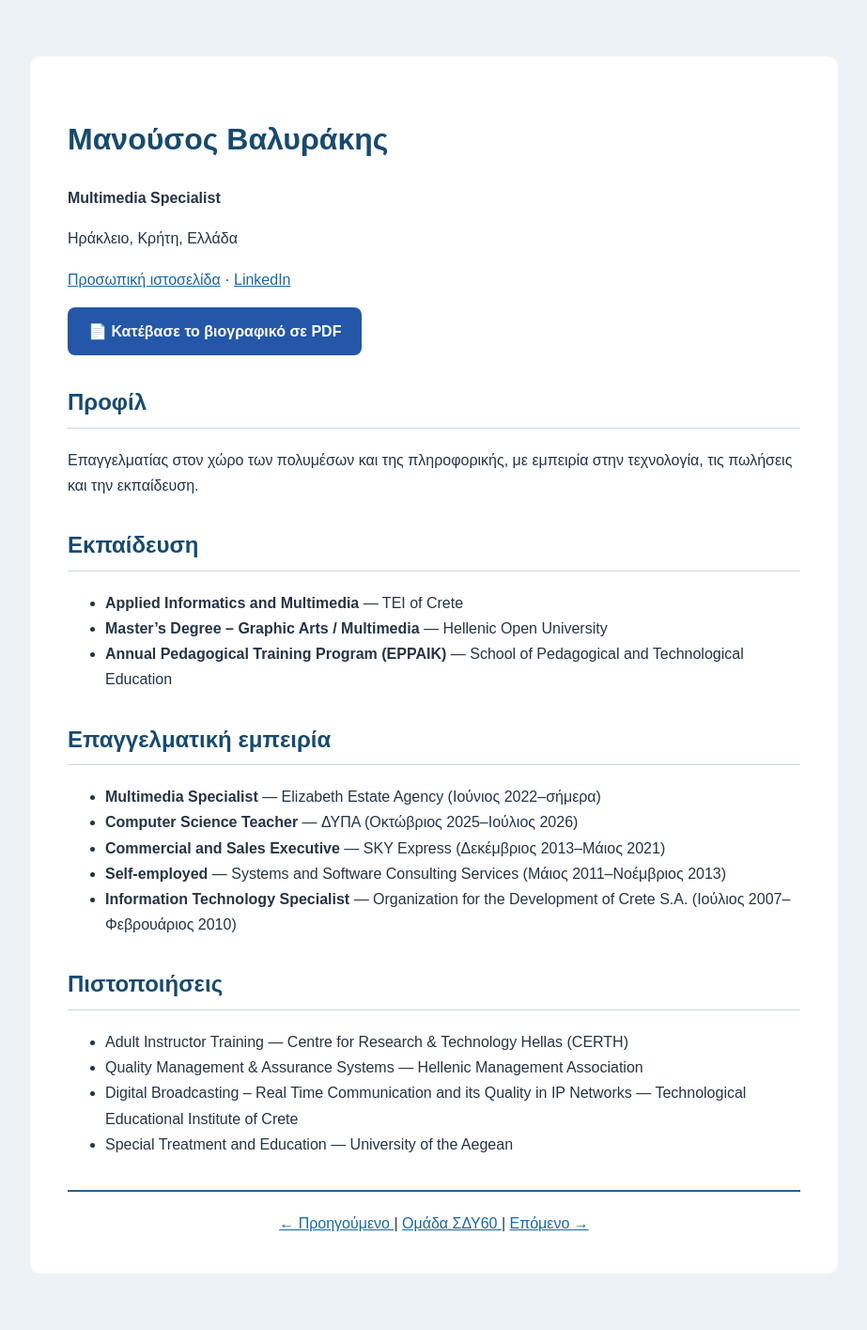
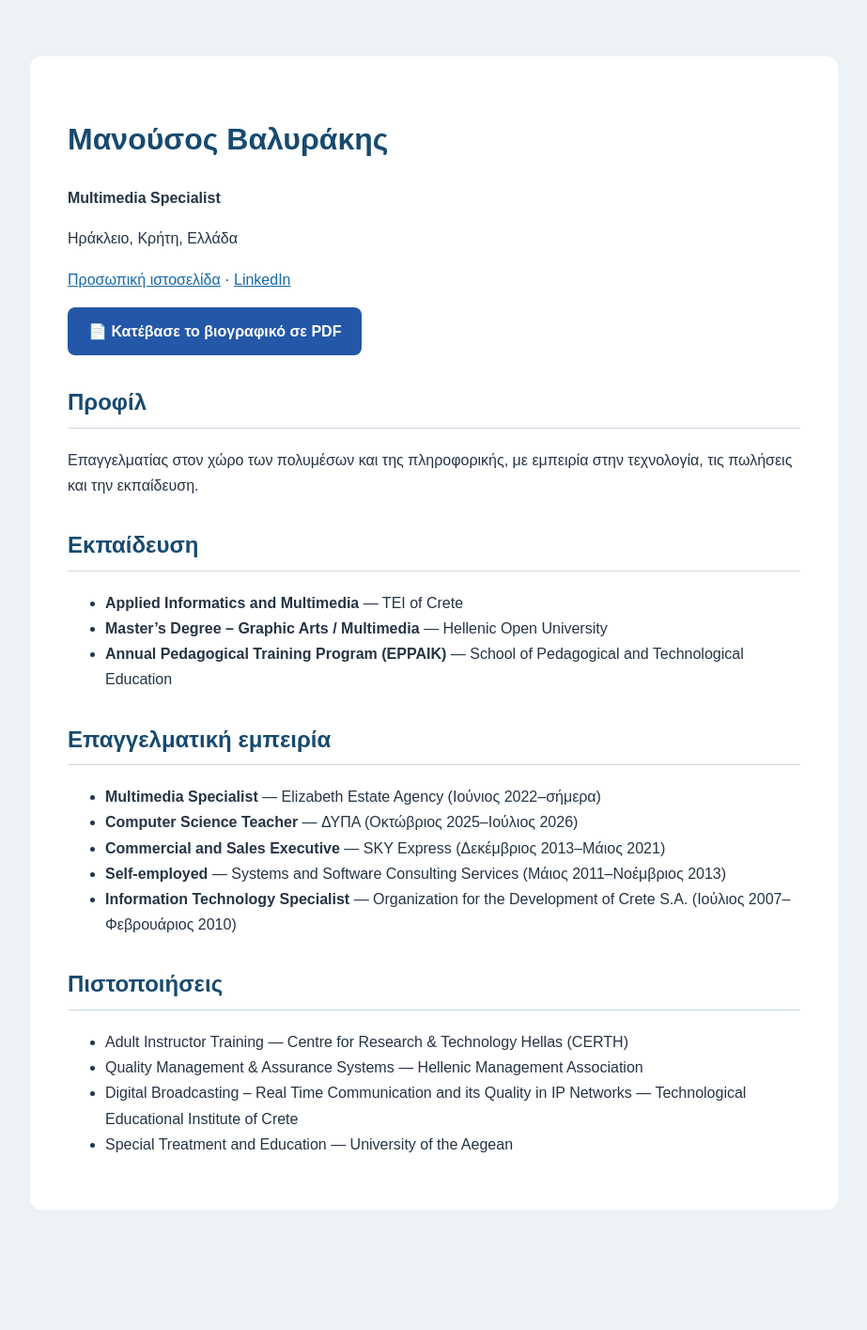
Before and after one commit to ManousosValirakis/cv-yaml-pdf, a Jekyll site: the page built from index.md, in a window 1280 px wide. Shown: the whole page at 94% size, without its empty margins (178-1101 px from the left). Built offline with Jekyll 4.4.1, drawn with Linux system fonts in a browser that asks for light colours; after the commit the page ends 1347 px from its top, so only the background shows below that.

Commit message:
Remove webring navigation from default layout
Removed navigation links from the default layout.

```diff
--- a/_layouts/default.html
+++ b/_layouts/default.html
@@ -50,23 +50,7 @@
     <main>
         {{ content }}
 
-       <nav class="webring" aria-label="Πλοήγηση webring">
-    <a href="https://sdy60-2026.github.io/ge1/members/VasilikiPetraki.html">
-        ← Προηγούμενο
-    </a>
 
-    <span> | </span>
-
-    <a href="https://sdy60-2026.github.io/ge1/">
-        Ομάδα ΣΔΥ60
-    </a>
-
-    <span> | </span>
-
-    <a href="https://sdy60-2026.github.io/ge1/members/MargarisVaios.html">
-        Επόμενο →
-    </a>
-</nav>
     </main>
 </body>
 </html>
```
